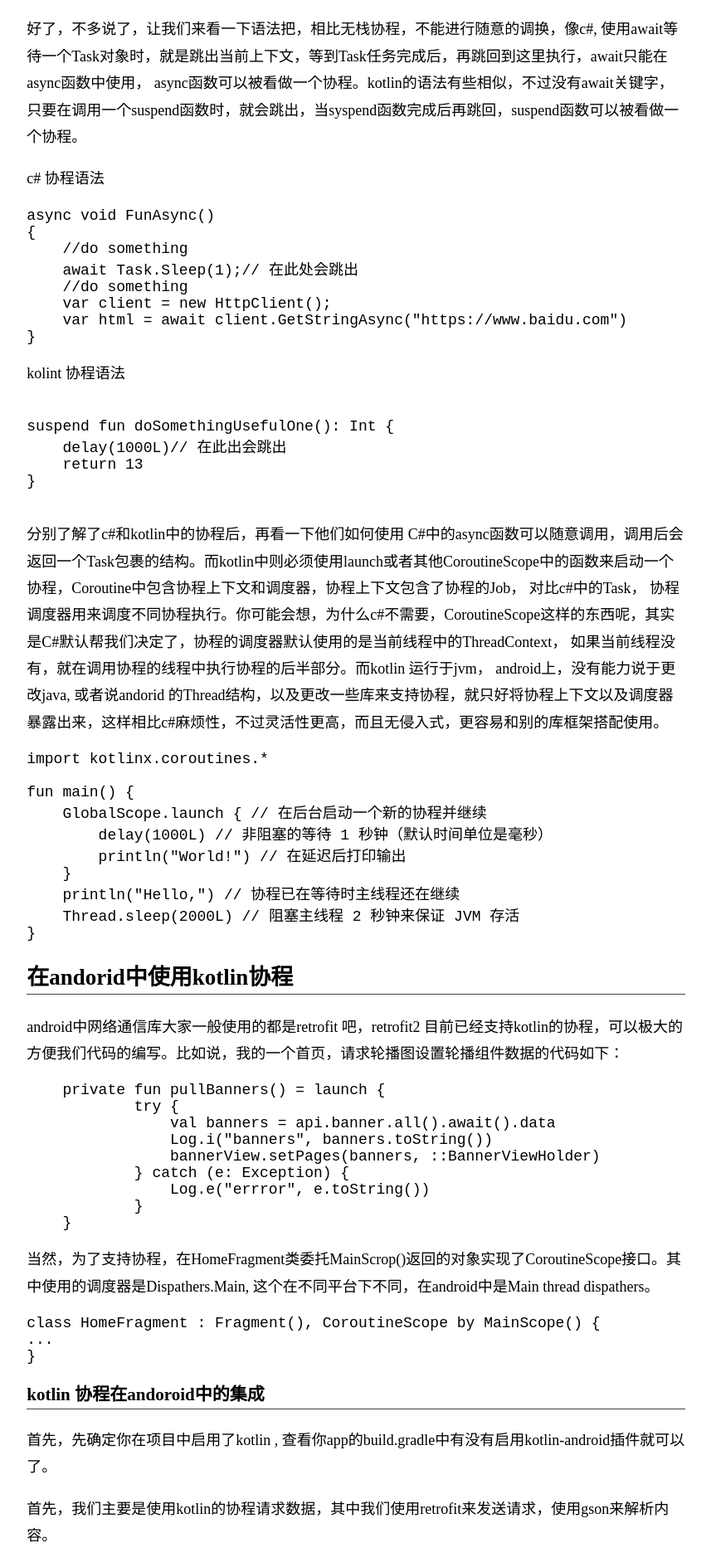
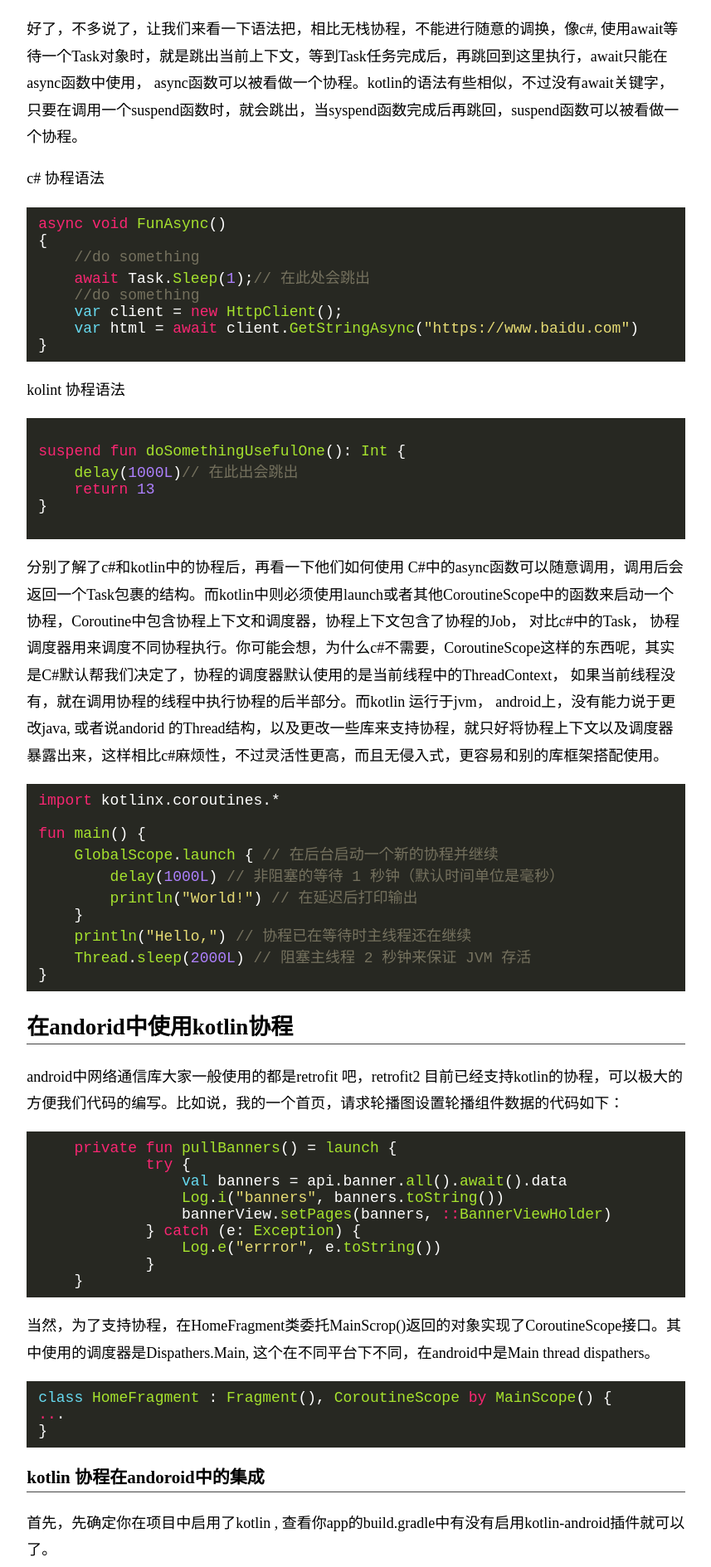
Before and after one commit to RogerYK/rogeryk.github.io, a Jekyll site: the page built from _posts/kotlin/2019-06-28-kotlin-coroutine.md, in a window 1280 px wide. Shown: the part 1135-3024 px from the top of the page at 83% size, without its empty margins (211-1068 px from the left). Built offline with Jekyll 4.4.1, drawn with Linux system fonts in a browser that asks for light colours.

Commit message:
add code.css

```diff
--- a/_includes/head.html
+++ b/_includes/head.html
@@ -4,4 +4,5 @@
     <meta name="description" content="{% if page.description %}{{ page.description }}{% endif %}" />
     <meta name="viewport" content="width=device-width, initial-scale=1" />
     <link rel="stylesheet" href="{{ site.url }}/css/base.css">
+    <link rel="stylesheet" href="{{ site.url }}/css/code.css">
 </head>
--- a/css/base.scss
+++ b/css/base.scss
@@ -58,6 +58,10 @@ article {
     line-height: 1.8;
   }
 
+  pre {
+    padding: 10px 14px;
+  }
+
   .title {
     border-bottom: none;
     font-size: 40px;
--- /dev/null
+++ b/css/code.css
@@ -0,0 +1,199 @@
+
+.highlight table td { padding: 5px; }
+.highlight table pre { margin: 0; padding: 5px }
+.highlight .gh {
+  color: #999999;
+}
+.highlight .sr {
+  color: #f6aa11;
+}
+.highlight .go {
+  color: #888888;
+}
+.highlight .gp {
+  color: #555555;
+}
+.highlight .gs {
+}
+.highlight .gu {
+  color: #aaaaaa;
+}
+.highlight .nb {
+  color: #f6aa11;
+}
+.highlight .cm {
+  color: #75715e;
+}
+.highlight .cp {
+  color: #75715e;
+}
+.highlight .c1 {
+  color: #75715e;
+}
+.highlight .cs {
+  color: #75715e;
+}
+.highlight .c, .highlight .ch, .highlight .cd, .highlight .cpf {
+  color: #75715e;
+}
+.highlight .err {
+  color: #960050;
+}
+.highlight .gr {
+  color: #960050;
+}
+.highlight .gt {
+  color: #960050;
+}
+.highlight .gd {
+  color: #49483e;
+}
+.highlight .gi {
+  color: #49483e;
+}
+.highlight .ge {
+  color: #49483e;
+}
+.highlight .kc {
+  color: #66d9ef;
+}
+.highlight .kd {
+  color: #66d9ef;
+}
+.highlight .kr {
+  color: #66d9ef;
+}
+.highlight .no {
+  color: #66d9ef;
+}
+.highlight .kt {
+  color: #66d9ef;
+}
+.highlight .mf {
+  color: #ae81ff;
+}
+.highlight .mh {
+  color: #ae81ff;
+}
+.highlight .il {
+  color: #ae81ff;
+}
+.highlight .mi {
+  color: #ae81ff;
+}
+.highlight .mo {
+  color: #ae81ff;
+}
+.highlight .m, .highlight .mb, .highlight .mx {
+  color: #ae81ff;
+}
+.highlight .sc {
+  color: #ae81ff;
+}
+.highlight .se {
+  color: #ae81ff;
+}
+.highlight .ss {
+  color: #ae81ff;
+}
+.highlight .sd {
+  color: #e6db74;
+}
+.highlight .s2 {
+  color: #e6db74;
+}
+.highlight .sb {
+  color: #e6db74;
+}
+.highlight .sh {
+  color: #e6db74;
+}
+.highlight .si {
+  color: #e6db74;
+}
+.highlight .sx {
+  color: #e6db74;
+}
+.highlight .s1 {
+  color: #e6db74;
+}
+.highlight .s, .highlight .sa, .highlight .dl {
+  color: #e6db74;
+}
+.highlight .na {
+  color: #a6e22e;
+}
+.highlight .nc {
+  color: #a6e22e;
+}
+.highlight .nd {
+  color: #a6e22e;
+}
+.highlight .ne {
+  color: #a6e22e;
+}
+.highlight .nf, .highlight .fm {
+  color: #a6e22e;
+}
+.highlight .vc {
+  color: #ffffff;
+  background-color: #272822;
+}
+.highlight .nn {
+  color: #ffffff;
+  background-color: #272822;
+}
+.highlight .nl {
+  color: #ffffff;
+  background-color: #272822;
+}
+.highlight .ni {
+  color: #ffffff;
+  background-color: #272822;
+}
+.highlight .bp {
+  color: #ffffff;
+  background-color: #272822;
+}
+.highlight .vg {
+  color: #ffffff;
+  background-color: #272822;
+}
+.highlight .vi {
+  color: #ffffff;
+  background-color: #272822;
+}
+.highlight .nv, .highlight .vm {
+  color: #ffffff;
+  background-color: #272822;
+}
+.highlight .w {
+  color: #ffffff;
+  background-color: #272822;
+}
+.highlight {
+  color: #ffffff;
+  background-color: #272822;
+}
+.highlight .n, .highlight .py, .highlight .nx {
+  color: #ffffff;
+  background-color: #272822;
+}
+.highlight .ow {
+  color: #f92672;
+}
+.highlight .nt {
+  color: #f92672;
+}
+.highlight .k, .highlight .kv {
+  color: #f92672;
+}
+.highlight .kn {
+  color: #f92672;
+}
+.highlight .kp {
+  color: #f92672;
+}
+.highlight .o {
+  color: #f92672;
+}
```
Also changed, not shown: _posts/algorithm/2019-11-03-contest_160.md (+1 -1 lines). Lines whose indentation alone changed are shown as unchanged.
